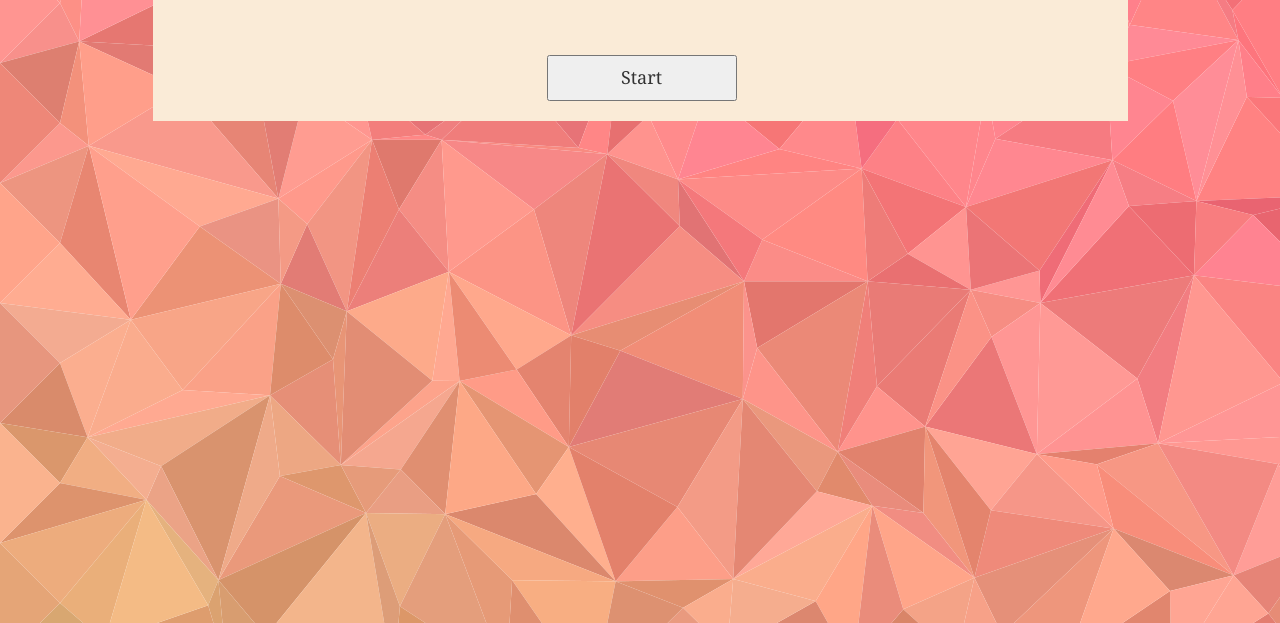
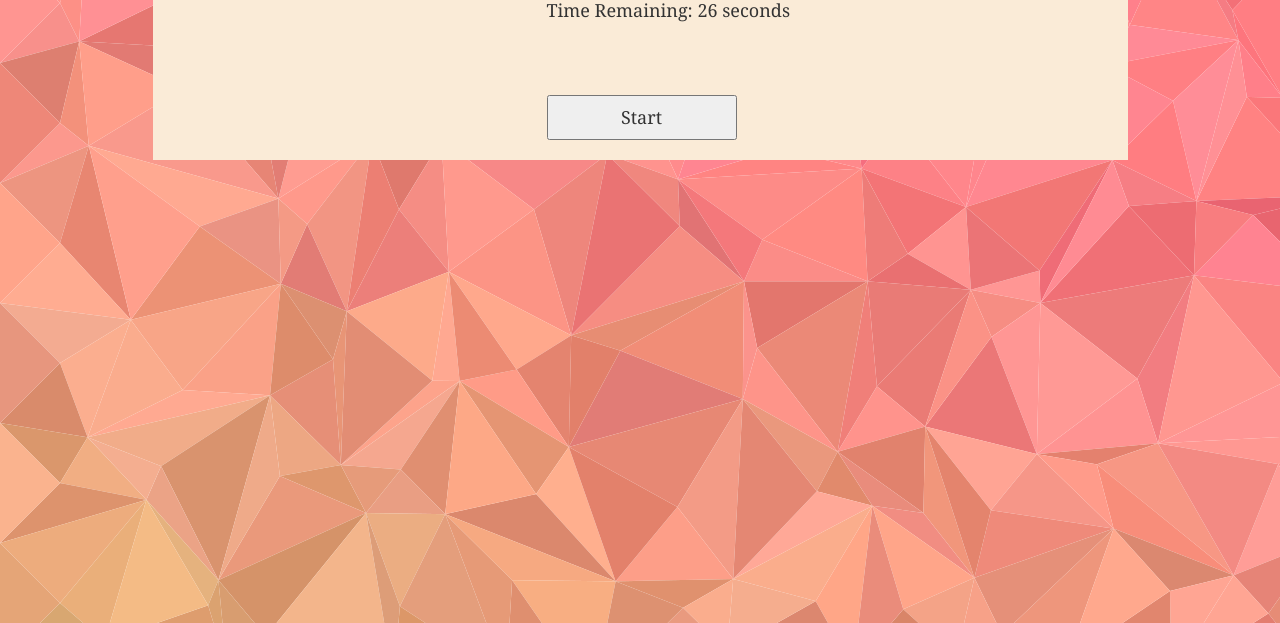
Before and after one commit to joanmarieverba/TriviaGame, a plain HTML site: page index.html in a window 1280 px wide. Shown: the part 177-800 px from the top of the page. Drawn offline with nearby package versions, Linux system fonts and the light colour scheme.

Commit message:
add timer

```diff
--- a/assets/css/style.css
+++ b/assets/css/style.css
@@ -42,3 +42,8 @@ h4 {
   background-color: antiquewhite;
   padding: 10px;
 }
+
+#timer {
+    margin-left: 30vw;
+    margin-top: 20px;
+}
--- a/assets/javascript/game.js
+++ b/assets/javascript/game.js
@@ -17,3 +17,22 @@ document.onkeyup = function (event) {
 
 
 }
+
+//30 second countdown timer
+var timeLeft = 30;
+
+var timerId = setInterval(countdown, 1000);
+
+function countdown() {
+    if (timeLeft === -1) {
+        clearTimeout(timerId);
+        doSomething();
+    } else {
+        $("#timer").text(`Time Remaining: ${timeLeft} seconds`);
+        timeLeft--;
+    }
+}
+
+function doSomething() {
+    alert("Hi");
+}
--- a/index.html
+++ b/index.html
@@ -26,12 +26,13 @@
 
           <h1>Totally Trivial Trivia!</h1>
 
+            <h4><p id="timer"></p></h4>
+
             <button class="btnstart">
               <h4>Start</h4>
             </button>
 
 
-            <p id="demo"></p>
 
             <p id="numguess"></p>
 
```
